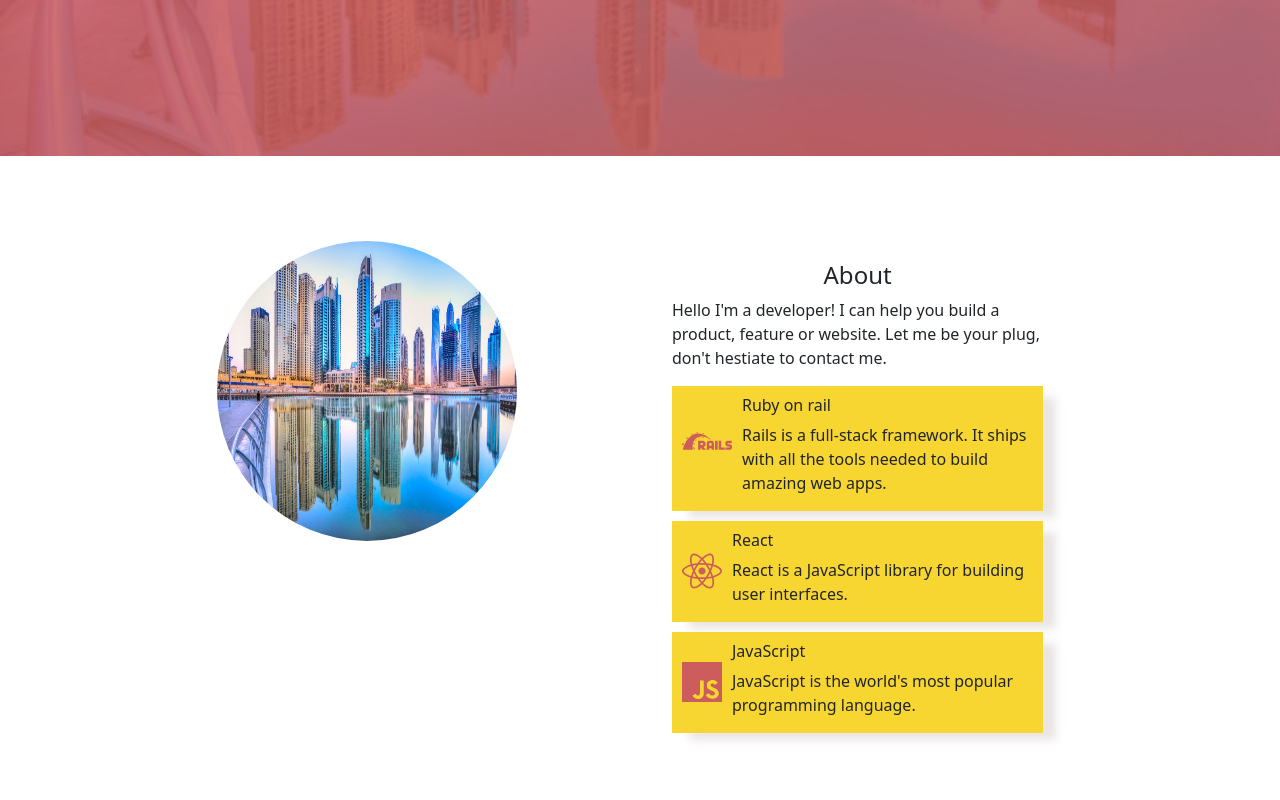
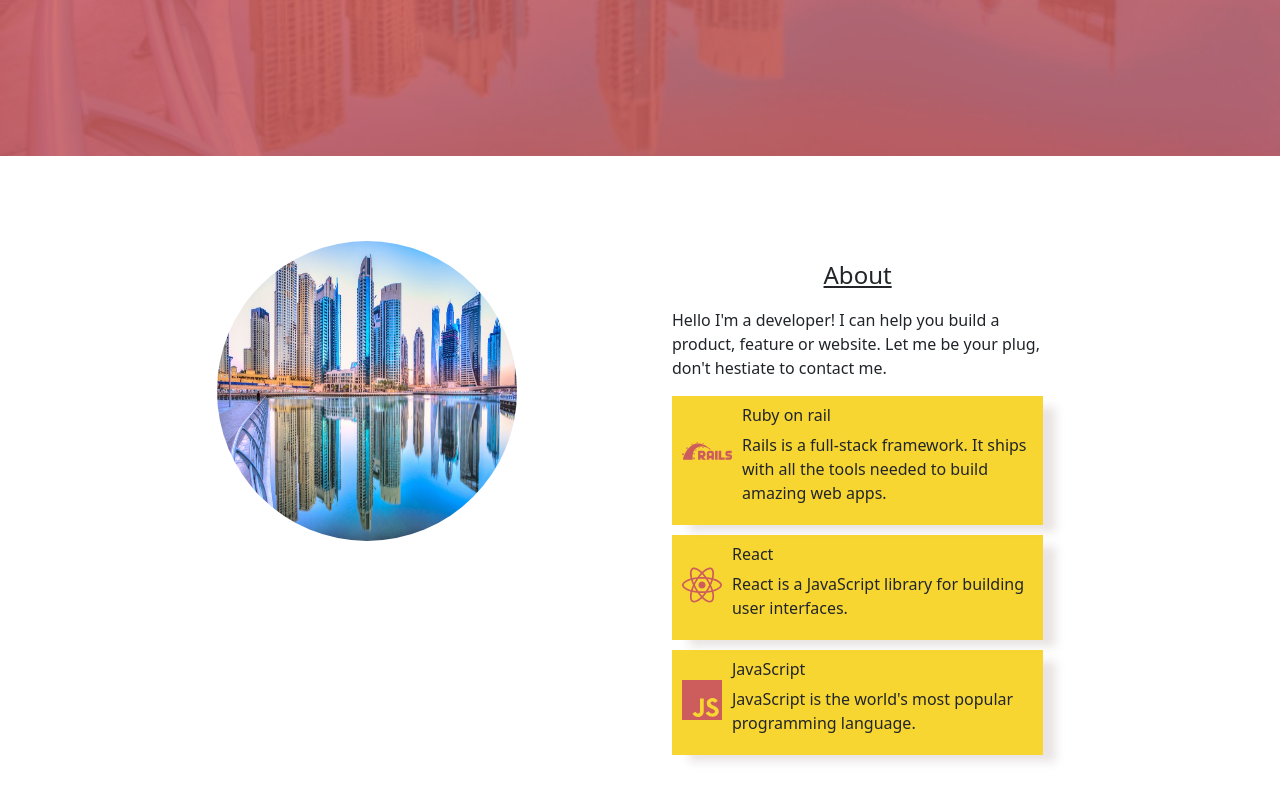
Before and after one commit to brainconnect93/personal-portfolio, a React (Create React App) app: page / in a window 1280 px wide. Shown: the part 717-1517 px from the top of the page. Built offline with nearby package versions, Linux system fonts and the light colour scheme.

Commit message:
Make changes to the about section

```diff
--- a/src/components/About/About.js
+++ b/src/components/About/About.js
@@ -18,7 +18,6 @@ const About = () => (
         <div className="about-details">
           <div className="about-text">
             <h4>About</h4>
-            <div className="come"></div>
           </div>
           <p>
             Hello I&apos;m a developer! I can help you build a product, feature
--- a/src/components/About/about.css
+++ b/src/components/About/about.css
@@ -23,15 +23,9 @@
 
 .about-text h4 {
   text-align: center;
+  text-decoration: underline;
+  padding-bottom: 10px;
 }
-
-/* .come {
-  display: block;
-  height: 5px;
-  width: 70px;
-  margin: 5px auto;
-  color: #cd5c5cda;
-} */
 
 .about-cards {
   background-color: #f7d010da;
@@ -42,11 +36,28 @@
   margin: 10px 0;
 }
 
+.about-cards:after {
+  display: block;
+  content: "";
+  border-bottom: 4px solid #cd5c5c;
+  transform: scaleX(0);
+  transition: transform 1s ease-in-out;
+}
+
 .about-cards:hover {
   box-shadow: -8px 10px 4px 0 rgba(0, 0, 0, 0.75);
   -webkit-box-shadow: -8px 10px 4px 0 rgba(0, 0, 0, 0.75);
   -moz-box-shadow: -8px 10px 4px 0 rgba(0, 0, 0, 0.75);
   transition: 1.5s;
+}
+
+.about-cards:hover:after {
+  box-shadow: -8px 10px 4px 0 rgba(0, 0, 0, 0.75);
+  -webkit-box-shadow: -8px 10px 4px 0 rgba(0, 0, 0, 0.75);
+  -moz-box-shadow: -8px 10px 4px 0 rgba(0, 0, 0, 0.75);
+  transition: 1.5s;
+  transform: scaleX(1);
+  transform-origin: 50% 50% 10% 60%;
 }
 
 .about-items {
```
